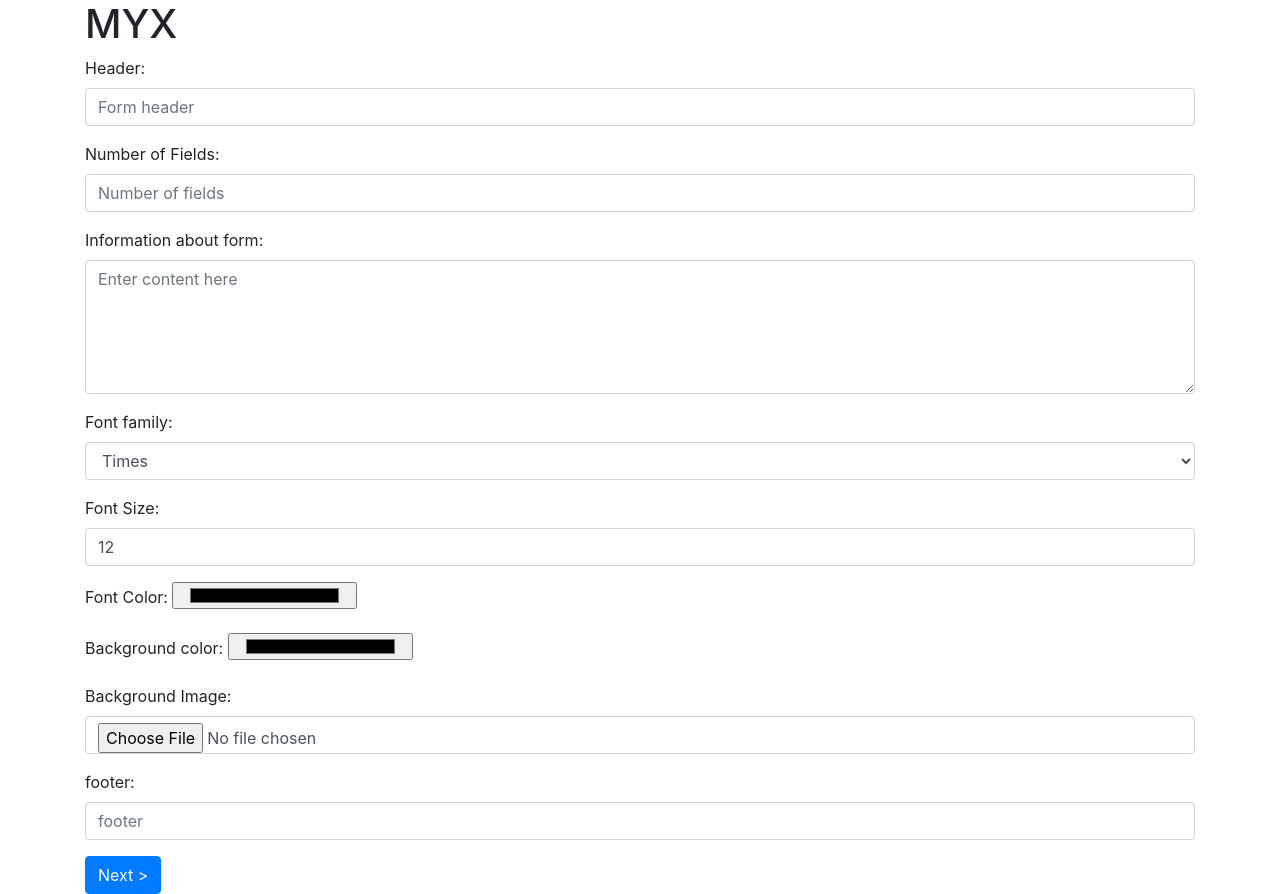
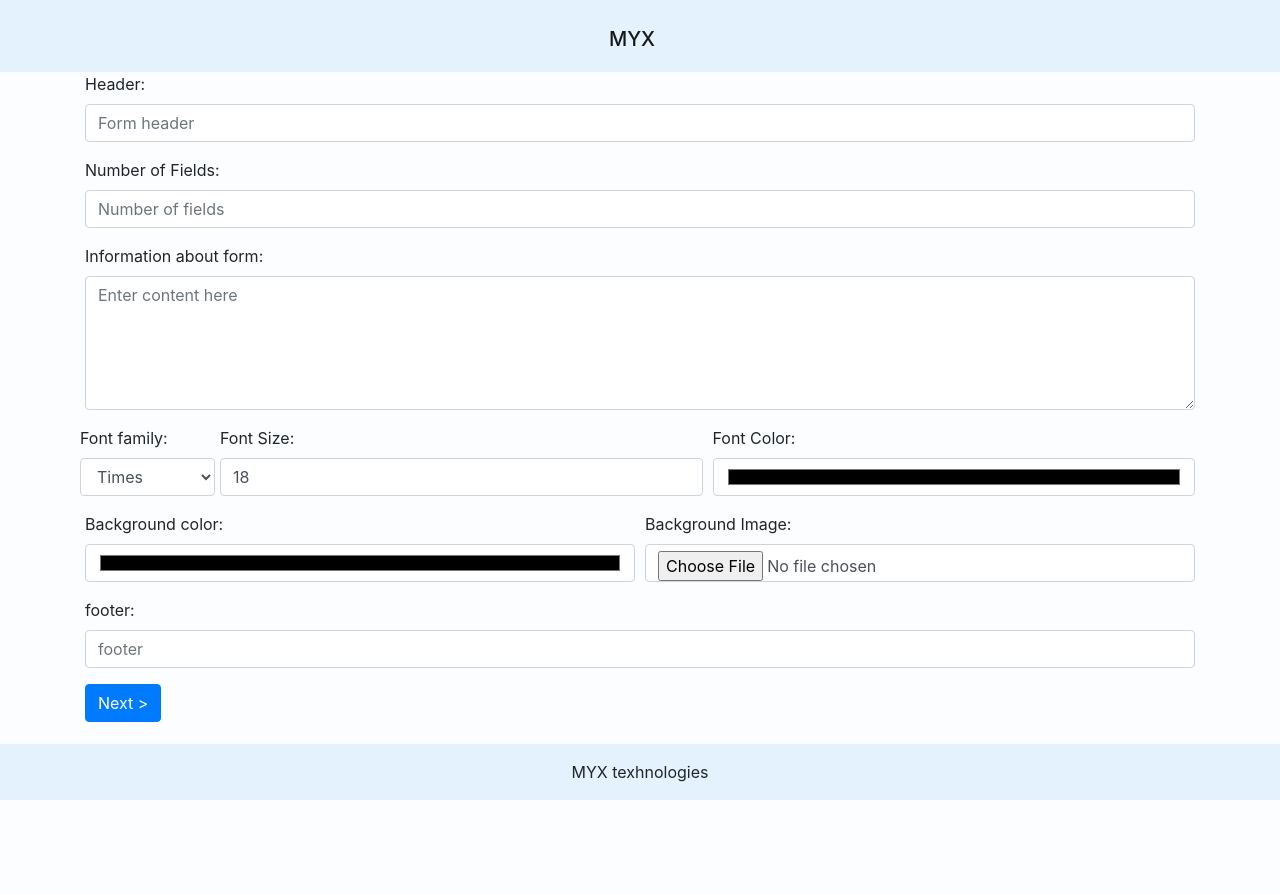
Before and after one commit to maulikchevli/PHP-sw3, a PHP site: page /init_form.html.php in a window 1280 px wide. After the commit the page ends 800 px from the top, so only its background shows below. Run offline with PHP 8.4, Linux system fonts and the light colour scheme.

Commit message:
Change css

```diff
--- /dev/null
+++ b/assign1/css/main.css
@@ -0,0 +1,23 @@
+html {
+	height: 100%;
+}
+
+body {
+	height: 100%;
+	display: flex;
+	flex-direction: column;
+	background-color: #e3f2fd20;
+}
+
+main {
+	flex: 1 0 auto;
+}
+
+header {
+	background-color: #e3f2fd;
+}
+
+footer {
+	flex-shrink: 0;
+	background-color: #e3f2fd;
+}
--- /dev/null
+++ b/assign1/footer.html.php
@@ -0,0 +1,3 @@
+<div class="footer-copyright text-center py-3">
+	<span>MYX texhnologies</span>
+</div>
--- /dev/null
+++ b/assign1/header.html.php
@@ -0,0 +1,5 @@
+<nav class="navbar navbar-light">
+	<div class="mx-auto">
+		<h1><a class="navbar-brand" href="#">MYX</a></h1>
+	</div>
+</nav>
--- a/assign1/init_form.html.php
+++ b/assign1/init_form.html.php
@@ -8,11 +8,17 @@
 	<script src="https://ajax.googleapis.com/ajax/libs/jquery/3.3.1/jquery.min.js"></script>
 	<script src="https://cdnjs.cloudflare.com/ajax/libs/popper.js/1.14.0/umd/popper.min.js"></script>
 	<script src="https://maxcdn.bootstrapcdn.com/bootstrap/4.1.0/js/bootstrap.min.js"></script>
+
+	<!-- css files -->
+	<link rel="stylesheet" href="css/main.css">
 </head>
 <body>
 
-<div class="container">
-	<h1>MYX</h1>
+	<header class="container-fluid sticky-top">
+		<?php require 'header.html.php'; ?>
+	</header>
+
+	<main class="container">
 		<form action="fields_form.html.php" method="post" enctype="multipart/form-data">
 			<div class="form-group">
 				<label for="header">Header:</label>
@@ -29,6 +35,8 @@
 				<textarea class="form-control" rows="5" id="info" placeholder="Enter content here" name="info" required></textarea>
 			</div>
 
+
+			<div class="form-row">
 				<div class="form-group">
 					<label for="font_family">Font family:</label>
 					<select class="form-control" name="font_family" id="font_family" required>
@@ -41,24 +49,27 @@
 					</select>
 				</div>
 
-		<div class="form-group">
+				<div class="form-group col">
 					<label for="font_size">Font Size:</label>
-			<input type="number" class="form-control" id="font_size" name="font_size" placeholder="Size of Font" required value="12">
+					<input type="number" class="form-control" id="font_size" name="font_size" placeholder="Size of Font" required value="18">
 				</div>
 
-		<div class="form-group">
+				<div class="form-group col">
 					<label for="font_color">Font Color:</label>
-			<input type="color" class="col-sm-2" id="font_color" name="font_color" required>
+					<input type="color" class="form-control" id="font_color" name="font_color" required>
+				</div>
 			</div>
 
-		<div class="form-group">
+			<div class="form-row">
+				<div class="form-group col">
 				  <label for="bgcolor">Background color:</label>
-		  <input class="col-sm-2" type="color" id="bgcolor" name="bgcolor" required>
+				  <input class="form-control" type="color" id="bgcolor" name="bgcolor" required>
 				</div>
 
-		<div class="form-group">
+				<div class="form-group col">
 					<label for="bgimage">Background Image:</label>
 					<input type="file" name="bgimage" id="bgimage" class="form-control">
+				</div>
 			</div>
 
 			<div class="form-group">
@@ -68,7 +79,11 @@
 
 			<button type="submit" class="btn btn-primary">Next ></button>
 		</form>
-</div>
+	</main>
+
+	<footer class="footer">
+		<?php require 'footer.html.php'; ?>
+	</footer>
 
 </body>
 </html>
--- a/assign1/todo.txt
+++ b/assign1/todo.txt
@@ -1,3 +1,2 @@
-> fix bug - bgimage is not found
 > change css in fields_form
 > change css so that it doesnt look like plain BS4
```
Also changed, not shown: assign1/fields_form.html.php (+17 -8 lines), assign1/result_form.html.php (+27 -12 lines). Lines whose indentation alone changed are shown as unchanged.
